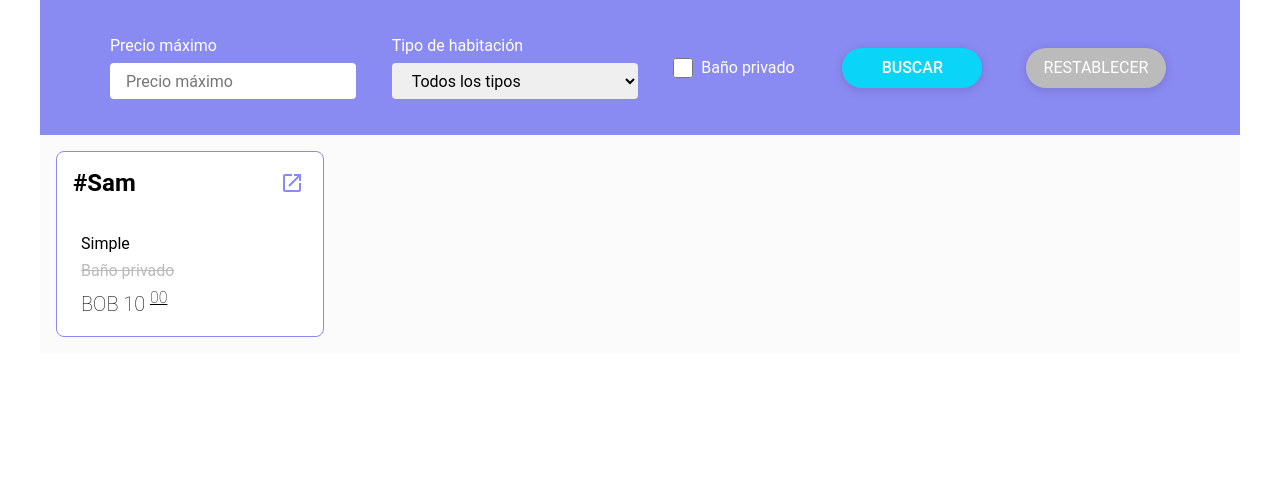
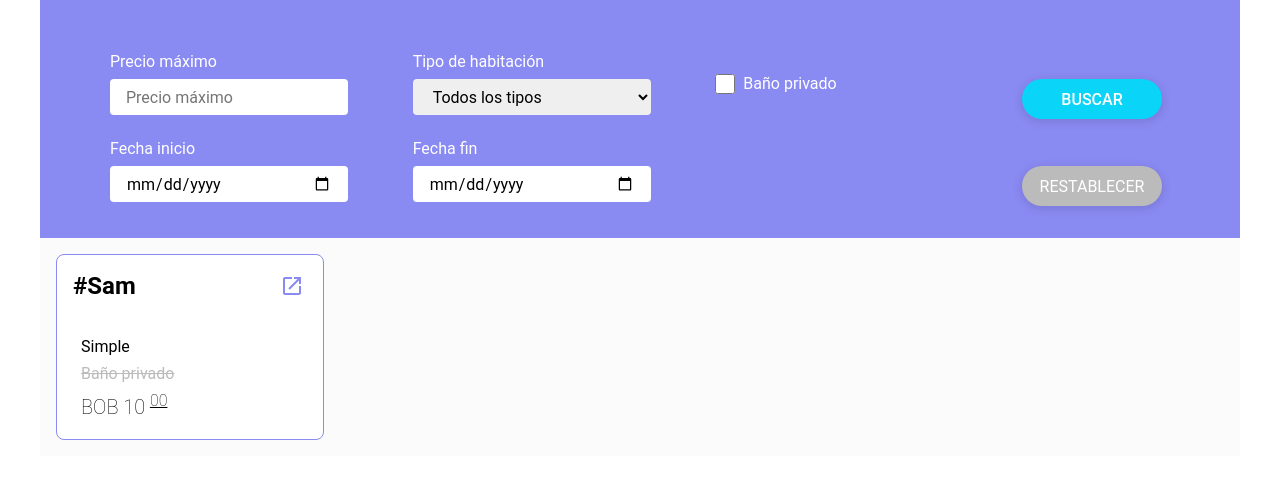
Before and after one commit to fermelli/app-reservas, a PHP site: page /listarhabitaciones.php in a window 1280 px wide. Shown: the part 85-563 px from the top of the page. Run offline with PHP 8.4, Linux system fonts and the light colour scheme; tables that the repository leaves empty hold one stand-in row (values such as "Sample post").

Commit message:
filtro de fechas agregado

```diff
--- a/Database.php
+++ b/Database.php
@@ -51,7 +51,7 @@ class Database extends mysqli
 
     private function applicableFilters($filters)
     {
-        $validFilters = ['preciomax', 'tipohabitacion', 'banoprivado'];
+        $validFilters = ['preciomax', 'tipohabitacion', 'banoprivado', 'fechas'];
         $applicableFilters = [];
         foreach ($filters as $filter => $value) {
             if ($value != '' && in_array($filter, $validFilters)) {
@@ -76,6 +76,11 @@ class Database extends mysqli
         return " bano_privado = $value";
     }
 
+    private function fechas($fechas)
+    {
+        return " id NOT IN (SELECT habitacion_id FROM reservas WHERE fecha_inicio BETWEEN '$fechas[0]' AND '$fechas[1]' OR fecha_fin BETWEEN '$fechas[0]' AND '$fechas[1]' AND esta_activo = 1)";
+    }
+
     public function storeRoom($numero, $tipohabitacion, $banio, $precio)
     {
         $query = "INSERT INTO habitaciones (numero, tipo_habitacion, bano_privado, precio) VALUES ($numero, '$tipohabitacion',$banio, $precio)";
--- a/css/estilos.css
+++ b/css/estilos.css
@@ -20,17 +20,39 @@
     margin: 0 auto;
     display: flex;
     justify-content: space-between;
-    align-items: center;
     padding: 2rem 1rem;
     color: #ffffff;
 }
 
+.container-inputs {
+    width: calc(100% - 160px);
+}
+
+.container-inputs__section {
+    display: grid;
+    grid-template-columns: 1fr 1fr 1fr;
+    margin: 1rem 0 0 0;
+}
+
+.container-actions {
+    display: flex;
+    flex-wrap: wrap;
+    align-items: flex-end;
+    width: 160px;
+}
+
 .field {
+    display: inline-block;
     padding: 0.25rem;
+    width: 246px;
+}
+
+.field--w50 {
+    width: 50%;
 }
 
 .field--checkbox {
-    display: flex;
+    display: inline-flex;
     align-items: center;
 }
 
@@ -47,11 +69,15 @@
 .field__input,
 .field__select {
     height: 36px;
-    width: 246px;
+    width: 100%;
     border: 0;
     padding: 0.5rem 1rem;
     border-radius: 0.25rem;
     outline: none;
+}
+
+.field__input--outline {
+    border: 1px solid #616161;
 }
 
 .field__select {
@@ -140,6 +166,8 @@
 }
 
 .card__link-icon {
+    height: 24px;
+    width: 24px;
     fill: #8a8af3;
     transition: all 0.5s ease;
 }
--- a/listarhabitaciones.php
+++ b/listarhabitaciones.php
@@ -31,6 +31,8 @@
         </header>
         <div class="container-filters">
             <form class="form" action="./listarhabitaciones.php" method="GET">
+                <div class="container-inputs">
+                    <div class="container-inputs__section">
                         <div class="field field--input">
                             <label class="field__label" for="preciomax">Precio máximo</label>
                             <input class="field__input" id="preciomax" type="number" name="preciomax" placeholder="Precio máximo" min="0" max="9999.99" step="0.01" value="<?= isset($_GET['preciomax']) ? $_GET['preciomax'] : '' ?>">
@@ -56,8 +58,26 @@
                             <input class="field__checkbox" id="banoprivado" type="checkbox" name="banoprivado" value="1" <?= isset($_GET['banoprivado']) ? 'checked' : '' ?>>
                             <label class="field__label field__label--checkbox" for="banoprivado">Baño privado</label>
                         </div>
+                    </div>
+                    <div class="container-inputs__section">
+                        <?php
+                        $fechaInicio = isset($_GET['fechas'][0]) ? $_GET['fechas'][0] : '';
+                        $fechaFin = isset($_GET['fechas'][1]) ? $_GET['fechas'][1] : '';
+                        ?>
+                        <div class="field field--input">
+                            <label class="field__label" for="fechainicio">Fecha inicio</label>
+                            <input class="field__input" id="fechainicio" type="date" name="fechas[0]" placeholder="Precio máximo" value="<?= $fechaInicio ?>">
+                        </div>
+                        <div class="field field--input">
+                            <label class="field__label" for="fechafin">Fecha fin</label>
+                            <input class="field__input" id="fechafin" type="date" name="fechas[1]" placeholder="Precio máximo" value="<?= $fechaFin ?>">
+                        </div>
+                    </div>
+                </div>
+                <div class="container-actions">
                     <input class="btn btn-primary" type="submit" value="Buscar">
                     <input class="btn btn-secondary" type="reset" onclick="location.assign('./listarhabitaciones.php')" value="Restablecer">
+                </div>
             </form>
         </div>
         <div class="container-cards">
@@ -71,9 +91,9 @@
                     <div class="card">
                         <div class="card__head">
                             <h2 class="card__title">#<?= $habitacion['numero'] ?></h2>
-                            <a href="./habitacion?id=<?= $habitacion['id'] ?>" class="card__link">
-                                <svg class="card__link-icon" xmlns="http://www.w3.org/2000/svg" viewBox="0 0 24 24" width="24px" height="24px">
-                                    <path d="M 5 3 C 3.9069372 3 3 3.9069372 3 5 L 3 19 C 3 20.093063 3.9069372 21 5 21 L 19 21 C 20.093063 21 21 20.093063 21 19 L 21 12 L 19 12 L 19 19 L 5 19 L 5 5 L 12 5 L 12 3 L 5 3 z M 14 3 L 14 5 L 17.585938 5 L 8.2929688 14.292969 L 9.7070312 15.707031 L 19 6.4140625 L 19 10 L 21 10 L 21 3 L 14 3 z" />
+                            <a href="./habitacion.php?id=<?= $habitacion['id'] ?>&fechainicio=<?= $fechaInicio ?>&fechafin=<?= $fechaFin ?>" class="card__link">
+                                <svg class="card__link-icon" xmlns="http://www.w3.org/2000/svg">
+                                    <use href="./feather-sprite.svg#external-link" />
                                 </svg>
                             </a>
                         </div>
@@ -97,6 +117,35 @@
             ?>
         </div>
     </div>
+    <script>
+        const inputStartDate = document.getElementById('fechainicio');
+        const inputEndDate = document.getElementById('fechafin');
+
+        const setMinimumDate = () => {
+            const now = new Date();
+            let currentDay = now.getDate();
+            let currentMonth = now.getMonth() + 1;
+            currentMonth = currentMonth <= 9 ? `0${currentMonth}` : currentMonth;
+            let currentYear = now.getFullYear();
+            let minimumDate = `${currentYear}-${currentMonth}-${currentDay}`;
+            inputStartDate.setAttribute('min', minimumDate);
+            inputEndDate.setAttribute('min', minimumDate);
+        };
+
+        window.onload = function() {
+            setMinimumDate();
+            inputStartDate.addEventListener('input', function(event) {
+                if (inputEndDate.value == '' || this.value == '') {
+                    inputEndDate.value = this.value;
+                } else {
+                    if (new Date(inputEndDate.value).getTime() < new Date(this.value).getTime()) {
+                        inputEndDate.value = this.value;
+                    }
+                }
+                inputEndDate.setAttribute('min', this.value);
+            });
+        }
+    </script>
 </body>
 
 </html>
```
Also changed, not shown: external-link.svg (deleted), feather-sprite.svg (added). Lines whose indentation alone changed are shown as unchanged.
